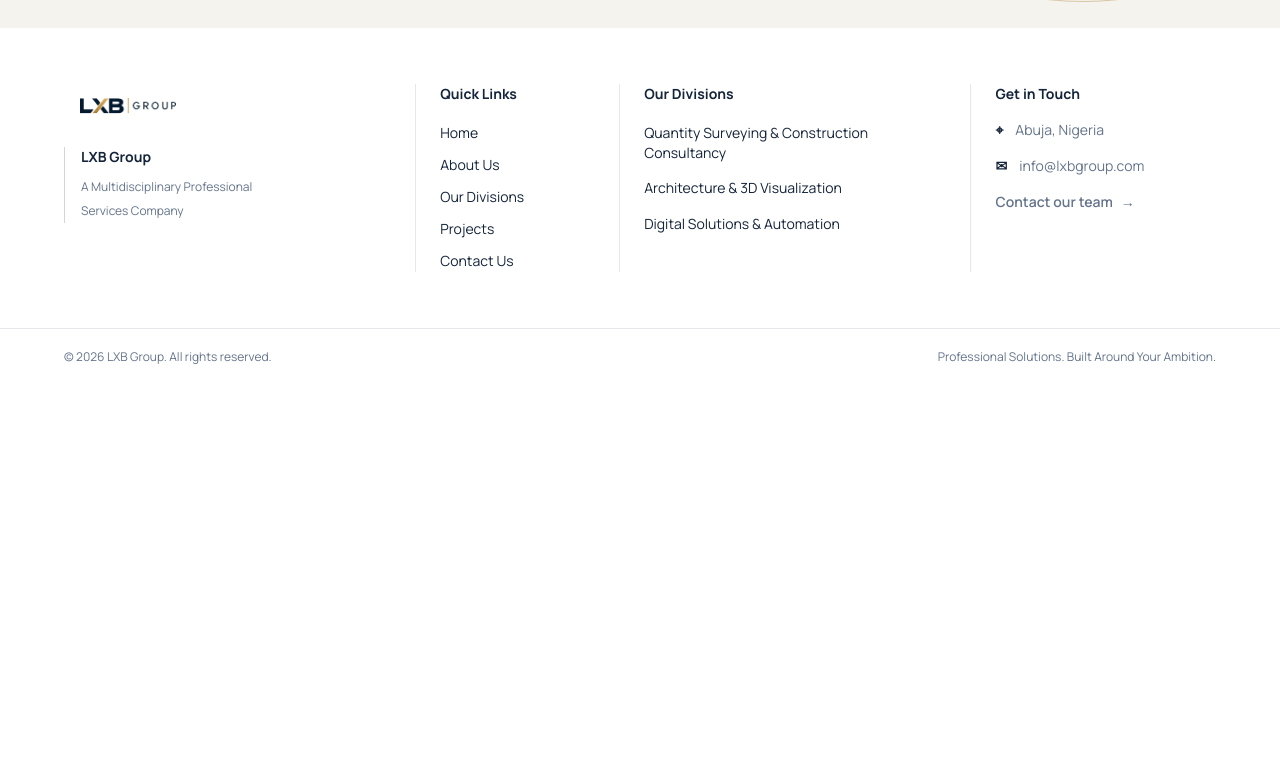
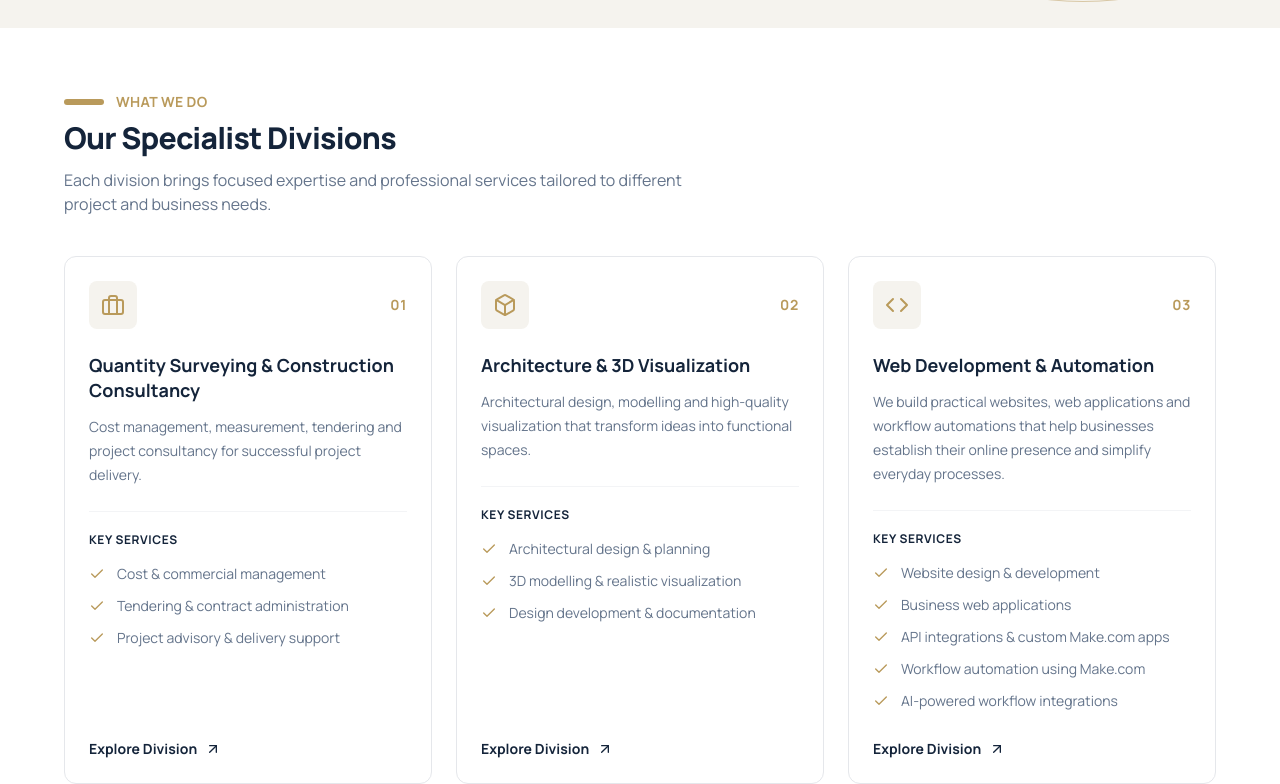
Before and after one commit to Meetkamal256/lxb-group-website, a Next.js app: page /divisions in a window 1280 px wide. Shown: the part 473-1257 px from the top of the page. Before the commit the page ends 858 px from the top, so only its background shows below. Built offline with nearby package versions, Linux system fonts and the light colour scheme.

Commit message:
feat(divisions): add division overview cards

```diff
--- /dev/null
+++ b/app/components/divisions/Division-cards.tsx
@@ -0,0 +1,108 @@
+import Link from "next/link";
+import {
+  FiBriefcase,
+  FiBox,
+  FiCode,
+  FiArrowUpRight,
+  FiCheck,
+} from "react-icons/fi";
+
+import { divisions } from "@/app/data/data";
+
+const divisionIcons = [FiBriefcase, FiBox, FiCode];
+
+export default function DivisionCards() {
+  return (
+    <section className="bg-white">
+      <div className="container-main py-12 sm:py-16">
+        {/* Section Heading */}
+        <div className="mb-10">
+          <div className="mb-2 flex items-center gap-3">
+            <span className="h-1.5 w-10 rounded-full bg-gold" />
+
+            <span className="text-sm font-bold uppercase tracking-wide text-gold">
+              What We Do
+            </span>
+          </div>
+
+          <h2 className="text-2xl font-extrabold tracking-tight text-navy sm:text-3xl">
+            Our Specialist Divisions
+          </h2>
+
+          <p className="mt-3 max-w-2xl text-sm leading-6 text-slate sm:text-base">
+            Each division brings focused expertise and professional services
+            tailored to different project and business needs.
+          </p>
+        </div>
+
+        {/* Division Cards */}
+        <div className="grid gap-6 lg:grid-cols-3">
+          {divisions.map((division, index) => {
+            const Icon = divisionIcons[index];
+
+            return (
+              <article
+                key={division.href}
+                className="flex h-full flex-col rounded-xl border border-gray-200 bg-white p-6 transition-colors duration-300 hover:border-gold/60"
+              >
+                {/* Icon and Number */}
+                <div className="mb-6 flex items-center justify-between">
+                  <div className="flex h-12 w-12 items-center justify-center rounded-lg bg-off-white">
+                    {Icon && (
+                      <Icon className="h-6 w-6 text-gold" aria-hidden="true" />
+                    )}
+                  </div>
+
+                  <span className="text-sm font-bold tracking-wider text-gold">
+                    {division.number}
+                  </span>
+                </div>
+
+                {/* Division Details */}
+                <h3 className="text-lg font-bold leading-snug text-navy">
+                  {division.title}
+                </h3>
+
+                <p className="mt-3 text-sm leading-6 text-slate">
+                  {division.description}
+                </p>
+
+                {/* Services */}
+                <div className="mt-6 border-t border-gray-100 pt-5">
+                  <h4 className="mb-4 text-xs font-bold uppercase tracking-wider text-navy">
+                    Key Services
+                  </h4>
+
+                  <ul className="space-y-3">
+                    {division.services.map((service) => (
+                      <li
+                        key={service}
+                        className="flex items-start gap-3 text-sm leading-5 text-slate"
+                      >
+                        <FiCheck
+                          className="mt-0.5 h-4 w-4 shrink-0 text-gold"
+                          aria-hidden="true"
+                        />
+
+                        <span>{service}</span>
+                      </li>
+                    ))}
+                  </ul>
+                </div>
+
+                {/* Explore Link */}
+                <Link
+                  href={division.href}
+                  className="mt-auto flex items-center gap-2 pt-7 text-sm font-bold text-navy transition-colors hover:text-gold focus-visible:outline-2 focus-visible:outline-offset-4 focus-visible:outline-gold"
+                >
+                  Explore Division
+                  <FiArrowUpRight className="h-4 w-4" aria-hidden="true" />
+                </Link>
+              </article>
+            );
+          })}
+        </div>
+      </div>
+    </section>
+  );
+}
--- a/app/divisions/page.tsx
+++ b/app/divisions/page.tsx
@@ -1,9 +1,11 @@
+import DivisionCards from "../components/divisions/Division-cards";
 import DivisionsHero from "../components/divisions/Divisions-hero";
 
 export default function DivisionsPage() {
   return (
     <main>
-      <DivisionsHero />
+          <DivisionsHero />
+          <DivisionCards />
     </main>
   );
 }
```
